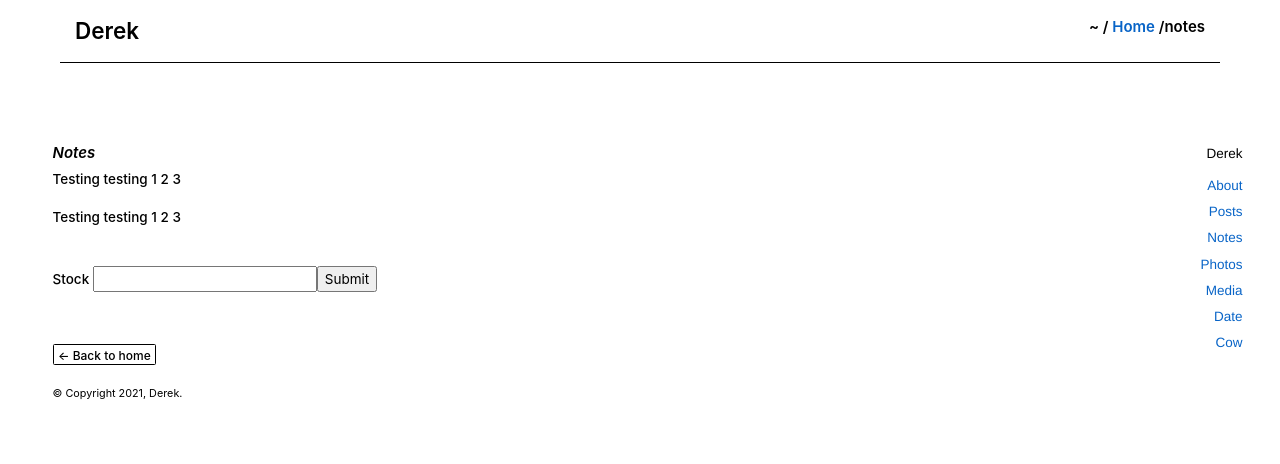
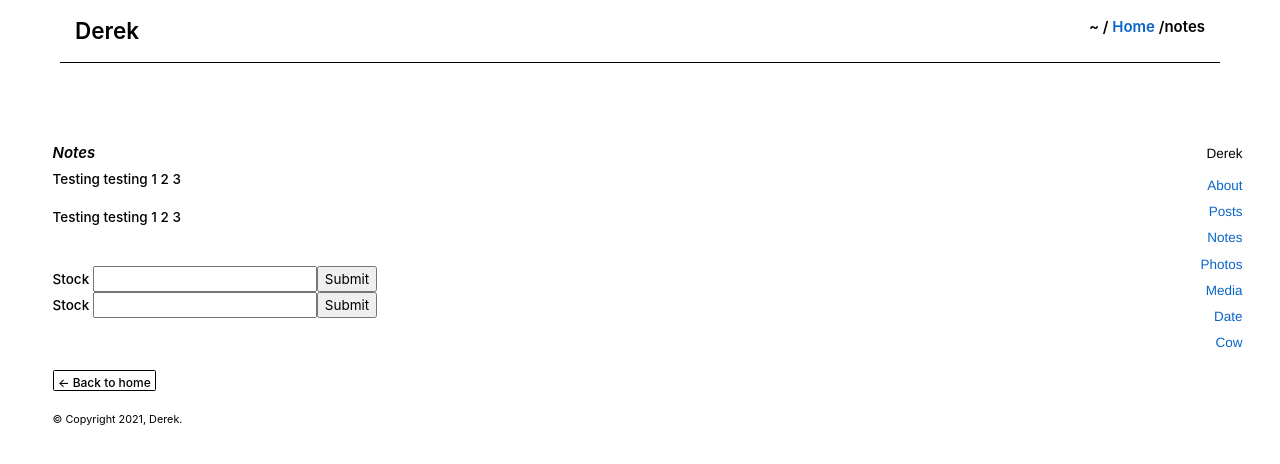
Before and after one commit to derekpodi/derekpodi.com, a Next.js app: page /notes in a window 1280 px wide. Shown: the top 464 px of the page. Built offline with nearby package versions, Linux system fonts and the light colour scheme.

Commit message:
buy.py return html table, swr not working yet

```diff
--- a/pages/notes/index.js
+++ b/pages/notes/index.js
@@ -2,6 +2,7 @@ import Head from 'next/head'
 import Layout, { siteTitle } from '../../components/layout'
 import utilStyles from '../../styles/utils.module.css'
 import Link from 'next/link'
+import useSWR from 'swr'
 
 /*
 function Form() {
@@ -34,6 +35,22 @@ function Form() {
 https://nextjs.org/blog/forms
 */
 
+const fetcher = (...args) => fetch(...args).then(res => res.json())
+
+
+
+function Profile () {
+    const url = `/api/buy`
+    const { data, error } = useSWR(url, fetcher)
+
+    if (error) return <div>failed to load</div>
+    if (!data) return <div>loading...</div>
+
+    // render data
+    return <pre>{JSON.stringify(data, null, 2)}</pre>
+}
+
+
 const Notes = () => {
     return (
         <Layout Notes>
@@ -48,6 +65,12 @@ const Notes = () => {
                 <input type="text" name="name" />
                 <input type="submit" value="Submit" />
             </form>
+
+            <form action="/api/buy" >
+            <label htmlFor="name">Stock </label>
+                <input type="text" name="name" autoComplete="name" required/>
+                <input type="submit" value="Submit" />
+            </form>
         </Layout>
 
     );
```
Also changed, not shown: 1 other file (tests, documents, lock files or other folders).
